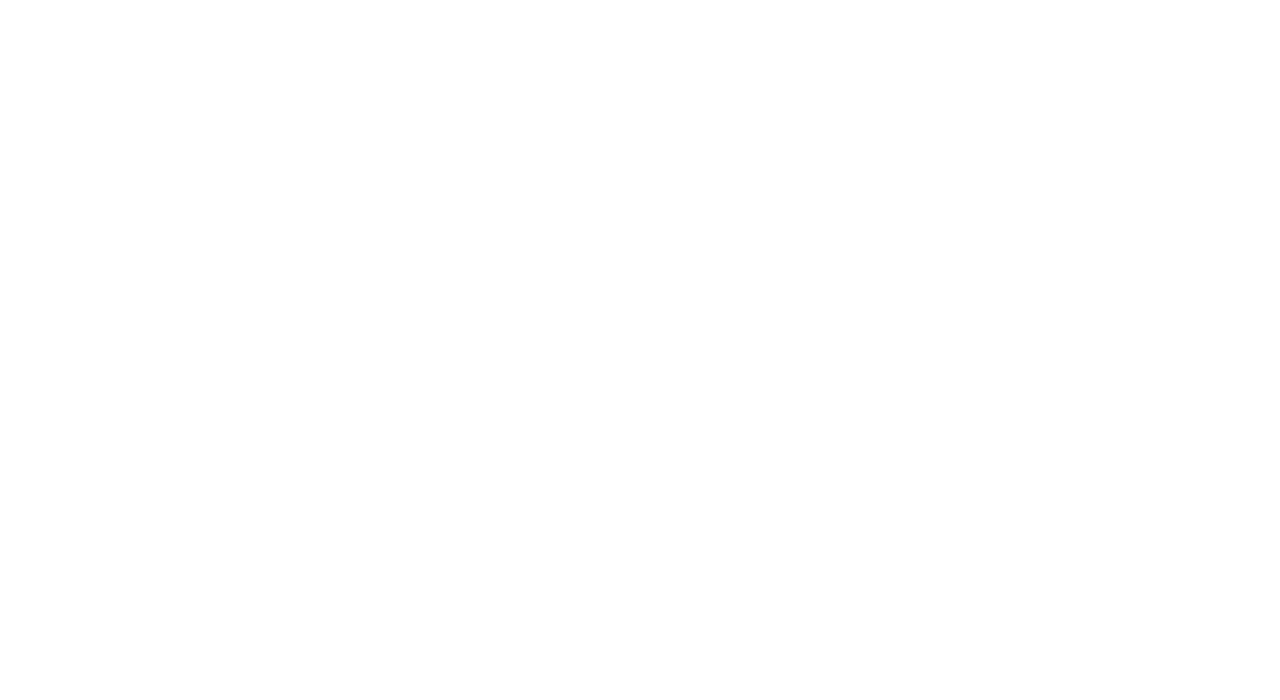
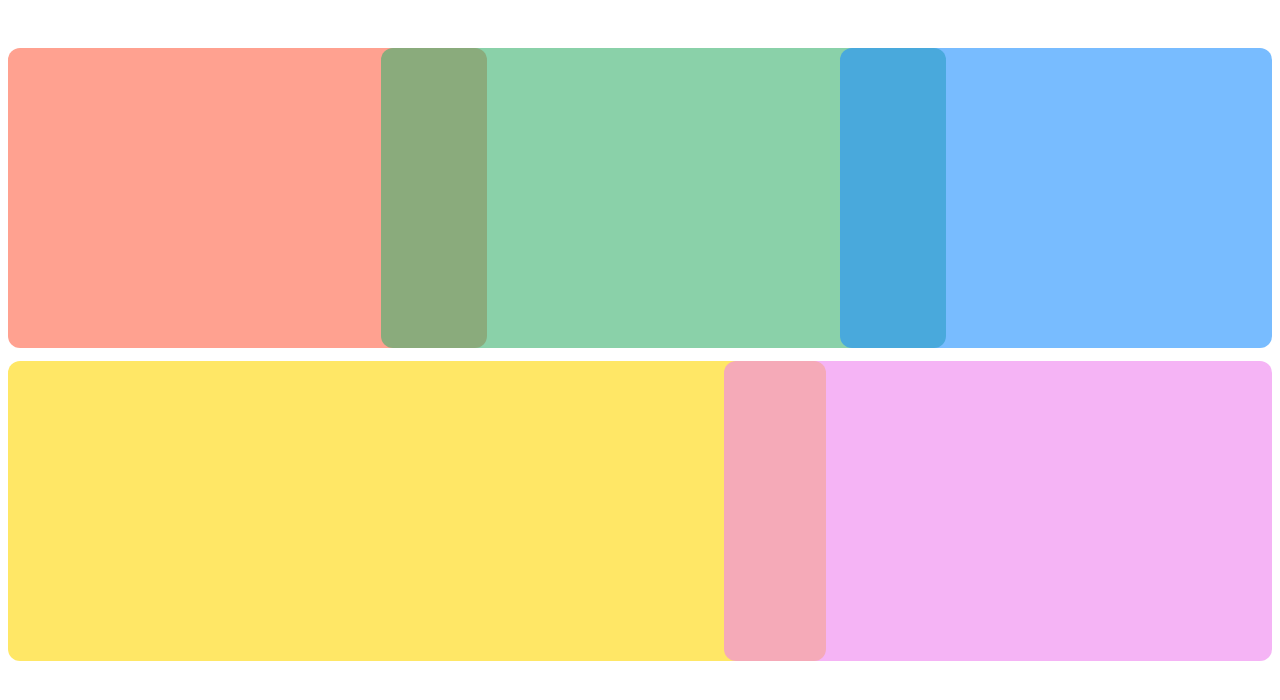
Before and after one commit to grigiriy/lay_ndv, a Vue app: page / in a window 1280 px wide. Shown: the top 700 px of the page. Built offline with nearby package versions, Linux system fonts and the light colour scheme.

Commit message:
размеры карточек

```diff
--- a/src/components/Hero.vue
+++ b/src/components/Hero.vue
@@ -1,7 +1,17 @@
 <template>
   <section class="hero">
     <div class="container">
-      <!-- Hero content -->
+      <div class="hero__grid">
+        <div class="hero__row hero__row--1">
+          <div class="hero__card" style="--w: 513px; --c: rgba(255, 99, 71, 0.6)"></div>
+          <div class="hero__card" style="--w: 605px; --c: rgba(60, 179, 113, 0.6)"></div>
+          <div class="hero__card" style="--w: 463px; --c: rgba(30, 144, 255, 0.6)"></div>
+        </div>
+        <div class="hero__row hero__row--2">
+          <div class="hero__card hero__card--wide" style="--w: 881px; --c: rgba(255, 215, 0, 0.6)"></div>
+          <div class="hero__card" style="--w: 591px; --c: rgba(238, 130, 238, 0.6)"></div>
+        </div>
+      </div>
     </div>
   </section>
 </template>
@@ -11,6 +21,35 @@
 
 <style lang="scss" scoped>
 .hero {
-  // styles
+  padding: 40px 0;
+
+  &__grid {
+    display: flex;
+    flex-direction: column;
+  }
+
+  &__row {
+    display: flex;
+
+    &--1 {
+      margin-bottom: 13px;
+    }
+  }
+
+  &__card {
+    width: var(--w);
+    height: 300px;
+    background: var(--c);
+    border-radius: 12px;
+    margin-right: -105.5px;
+
+    &:last-child {
+      margin-right: 0;
+    }
+
+    &--wide {
+      margin-right: -102px;
+    }
+  }
 }
 </style>
```
